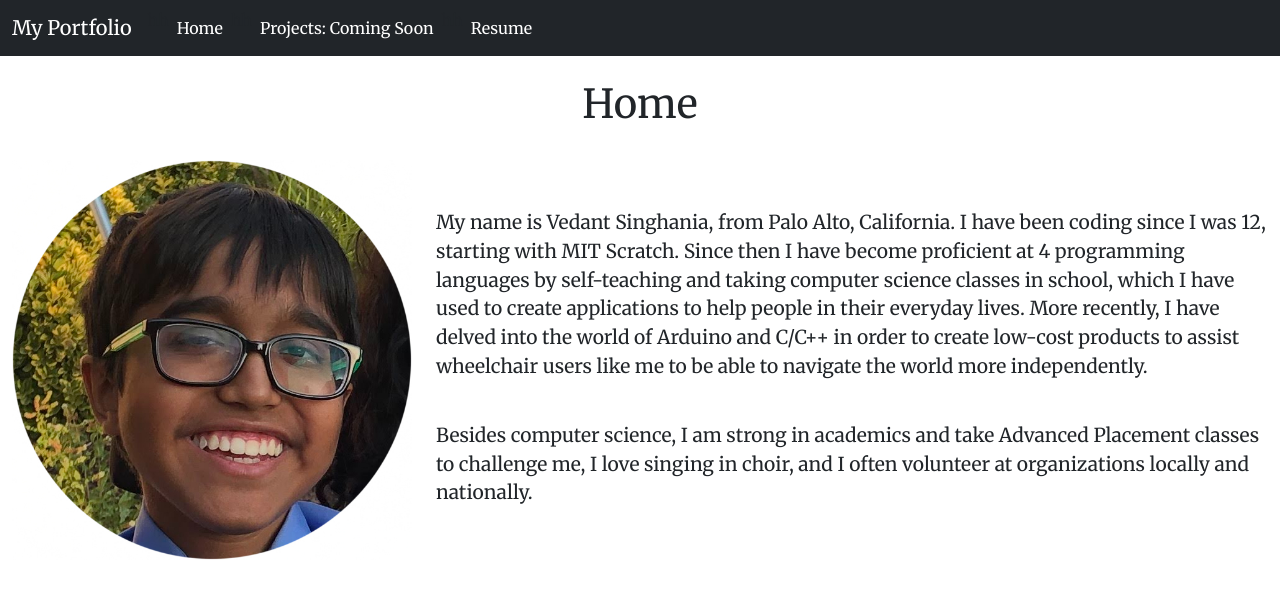
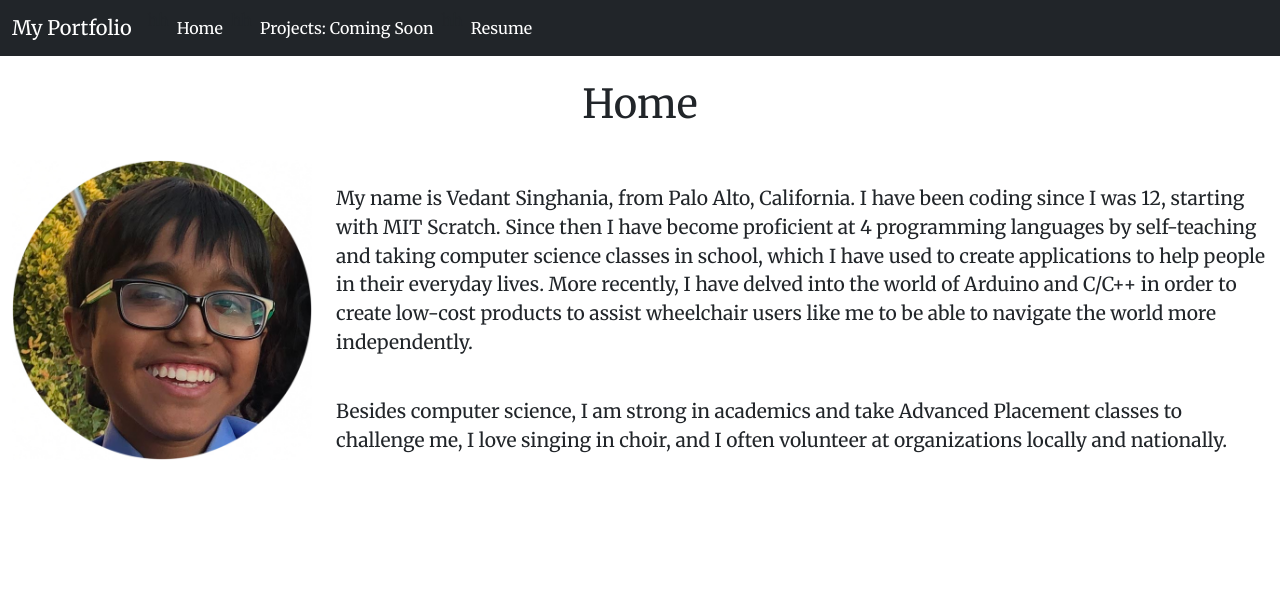
Before and after one commit to raspberri05/personal-website, a Jekyll site: the page built from index.html, in a window 1280 px wide. Shown: the top 599 px of the page. Built offline with Jekyll 4.4.1, drawn with Linux system fonts in a browser that asks for light colours.

Commit message:
smaller pic for mobile optimization

```diff
--- a/index.html
+++ b/index.html
@@ -6,10 +6,9 @@ title: Home
 
 <div class="row">
     <div class="col-sm-auto text-center">
-        <img src="assets/images/logo.jpg" width="400px" height="400px">
+        <img src="assets/images/logo.jpg" width="300px" height="300px">
     </div>
     <div class="col">
-        </br>
         </br>
         <p>{{ site.home.about.p1 }}</p>
         </br>
```
Also changed, not shown: 2 other files.
